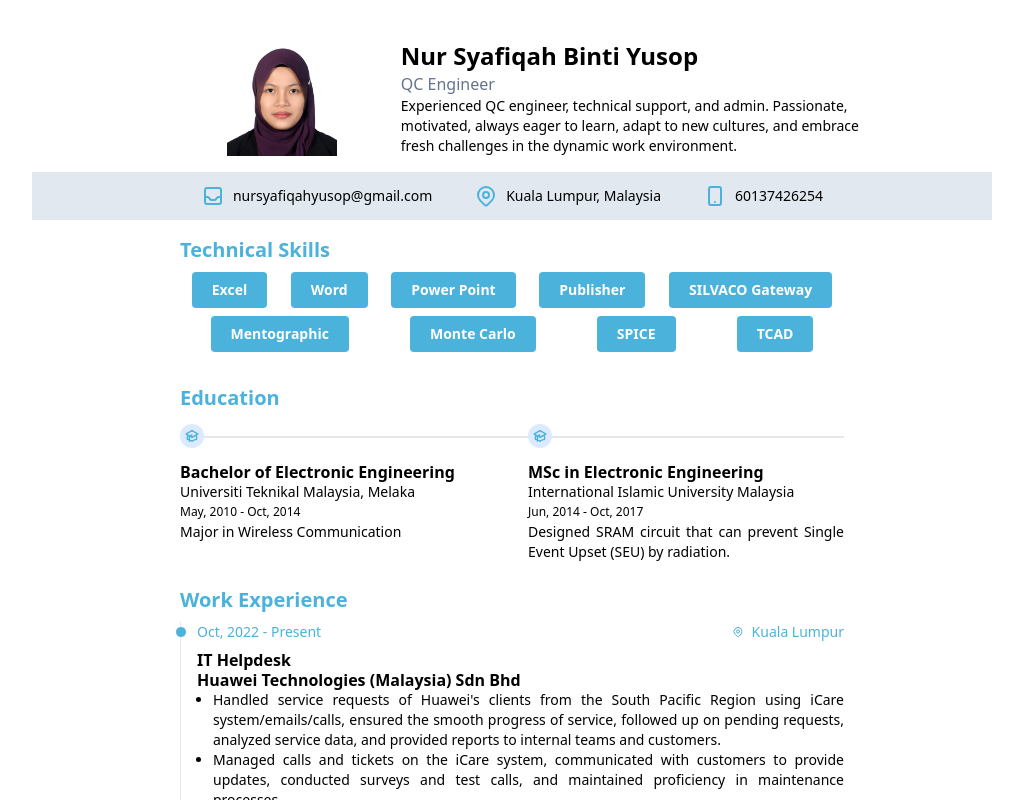
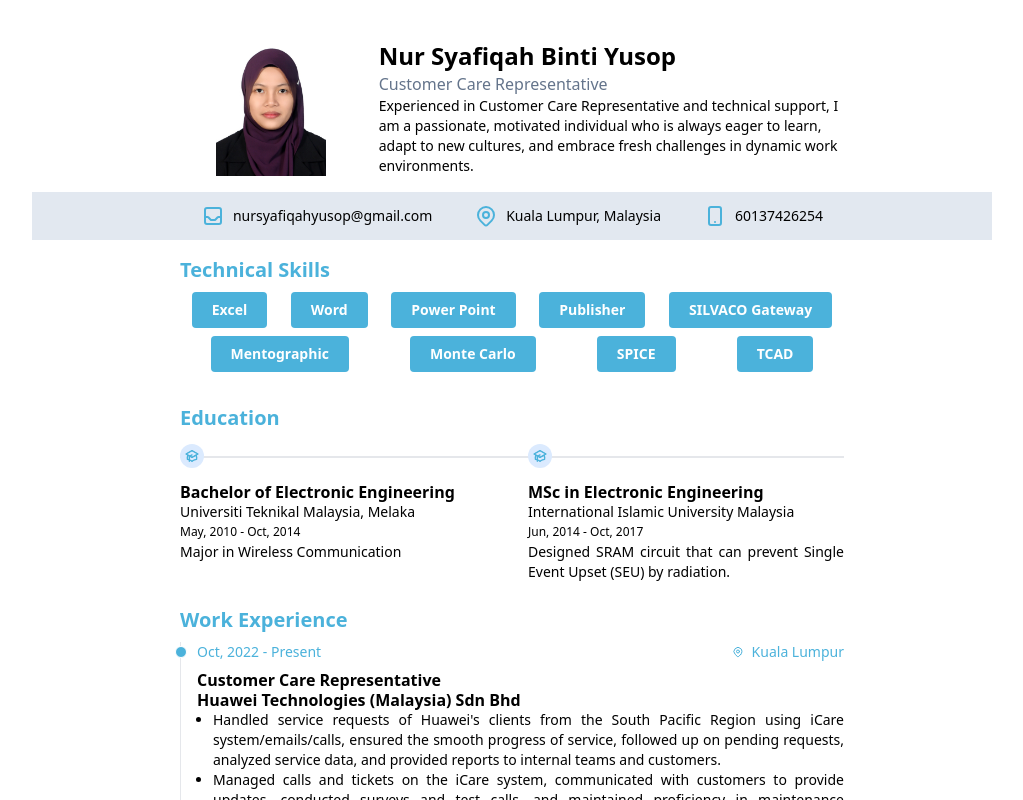
Before and after one commit to fakhruz3105/resume-vue, a Vue app: page / in a window 1280 px wide. Shown: the top 800 px of the page, without its empty margins (128-1151 px from the left). Built offline with nearby package versions, Linux system fonts and the light colour scheme.

Commit message:
feat(2023-update): update

```diff
--- a/src/App.vue
+++ b/src/App.vue
@@ -19,8 +19,8 @@ const showBorder = ref(false)
       <div class="profile-pic bg-slate-500 rounded-xl w-[80%] m-4"></div>
       <div class="flex flex-col justify-start py-4">
         <span class="text-2xl font-bold">Nur Syafiqah Binti Yusop</span>
-        <span class="text-base text-slate-500">QC Engineer</span>
-        <span class="text-sm">Experienced QC engineer, technical support, and admin. Passionate, motivated, always eager to learn, adapt to new cultures, and embrace fresh challenges in the dynamic work environment.</span>
+        <span class="text-base text-slate-500">Customer Care Representative</span>
+        <span class="text-sm">Experienced in Customer Care Representative and technical support, I am a passionate, motivated individual who is always eager to learn, adapt to new cultures, and embrace fresh challenges in dynamic work environments.</span>
       </div>
     </div>
     <div
@@ -98,7 +98,7 @@ const showBorder = ref(false)
             </div>
           </div>
           <div class="flex flex-col">
-            <span class="leading-5 text-base font-bold">IT Helpdesk</span>
+            <span class="leading-5 text-base font-bold">Customer Care Representative</span>
             <span class="leading-5 text-base font-semibold">Huawei Technologies (Malaysia) Sdn Bhd</span>
             <ul class="list-disc pl-4 text-sm text-justify">
               <li>
```
